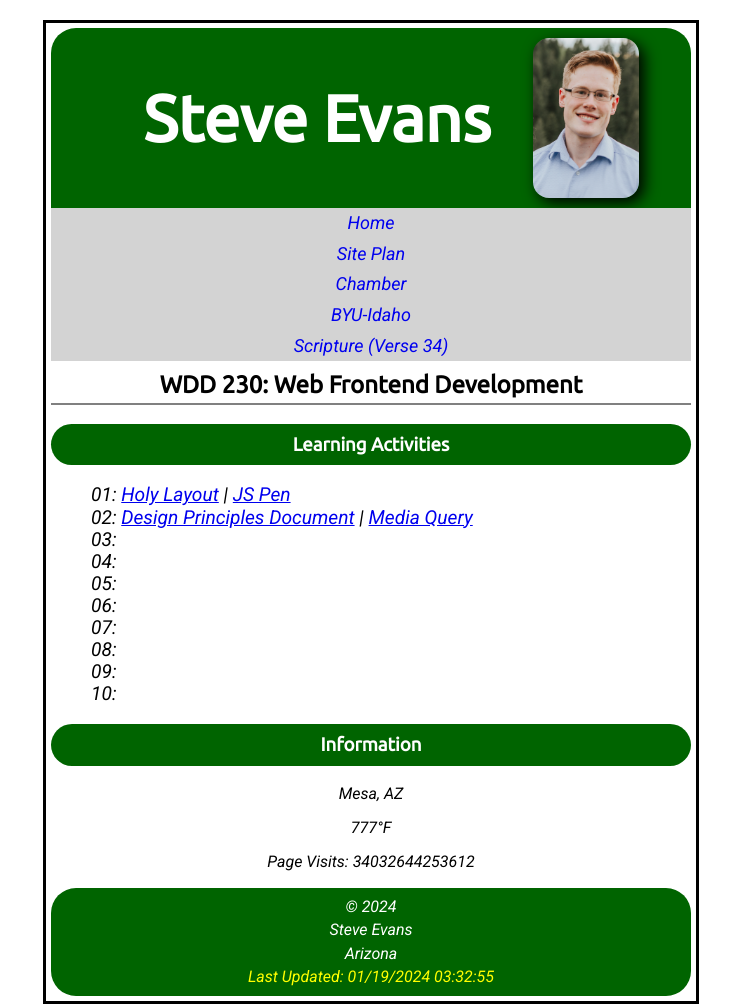
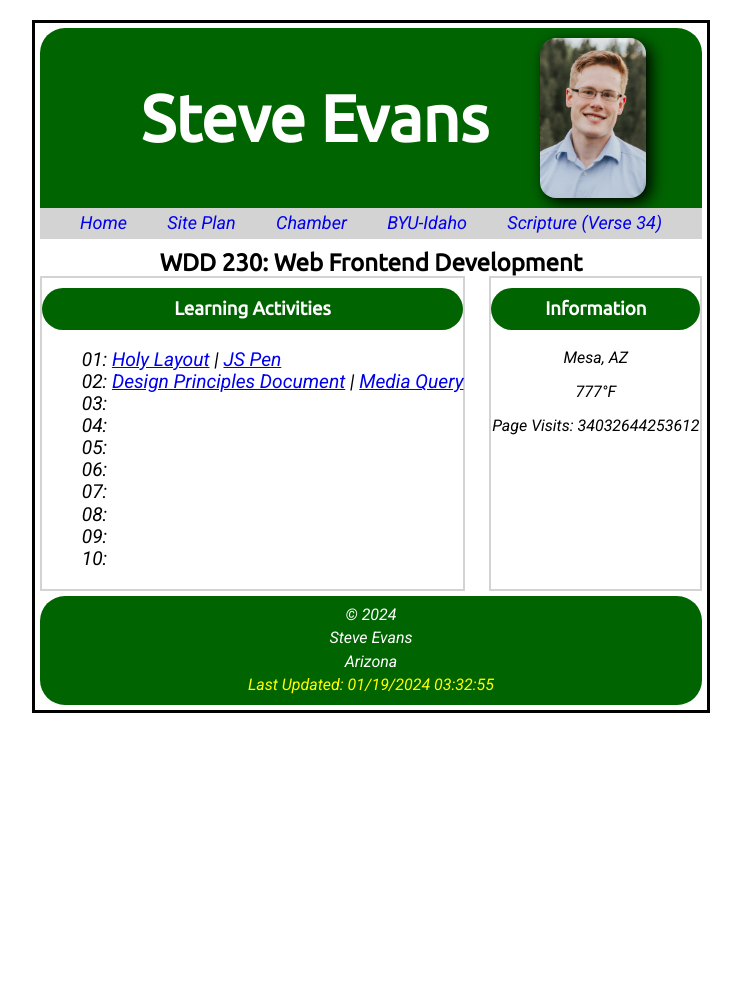
Before and after one commit to StevieEvans/wdd230, a plain HTML site: page index.html in a window 1280 px wide. Shown: the whole page, without its empty margins (269-1010 px from the left). After the commit the page ends 800 px from the top, so only its background shows below. Drawn offline with Linux system fonts and the light colour scheme.

Commit message:
update home page

```diff
--- a/index.html
+++ b/index.html
@@ -11,9 +11,10 @@
   <meta property="og:image" content="https://www.cityofbg.org/ImageRepository/Document?documentID=4955">
   <meta property="og:url" content="https://stevieevans.github.io/wdd230/">
   <script src ="scripts/getdates.js" defer></script>
+  <link rel="stylesheet" href="styles/normalize.css">
   <link href="https://fonts.googleapis.com/css2?family=Roboto:ital@1&family=Ubuntu&display=swap" rel="stylesheet">
-  <link rel="stylesheet" href="styles/normalize.css">
   <link rel="stylesheet" href="styles/base.css">
+  <link rel="stylesheet" href="styles/larger.css">
   <link rel="icon" href="favicon.ico" type="image/x-icon">
   <title>Steve Evans - WDD 230 - Web Frontend Development</title>
 </head>
@@ -25,17 +26,17 @@
   </header>
 
   <nav>
-    <a href="#">Home</a>
-    <a href="lesson03/chamber-site-plan.html">Site Plan</a>
-    <a href="chamber/">Chamber</a></h3>
-    <a href="https://www.byui.edu/" target="_blank">BYU-Idaho</a>
-    <a href="https://www.churchofjesuschrist.org/study/scriptures/bofm/2-ne/9?lang=eng" target="_blank">Scripture (Verse 34)</a>
-
+    <ul>
+      <li><a href="#">Home</a></li>
+      <li><a href="lesson03/chamber-site-plan.html">Site Plan</a></li>
+      <li><a href="chamber/">Chamber</a></li>
+      <li><a href="https://www.byui.edu/" target="_blank">BYU-Idaho</a></li>
+      <li><a href="https://www.churchofjesuschrist.org/study/scriptures/bofm/2-ne/9?lang=eng" target="_blank">Scripture (Verse 34)</a></li>
+    </ul>
   </nav>
 
   <main>
     <h2 class="main-header"> WDD 230: Web Frontend Development</h2>
-    <hr>
 
     <section class="card">
       <h3>Learning Activities</h3>
--- a/styles/base.css
+++ b/styles/base.css
@@ -56,6 +56,10 @@ h2 {
     font-family: 'Ubuntu', sans-serif;
 }
 
+nav ul {
+padding: 0;
+}
+
 ul{
     font-size: 1.2em;
     font-family: "Roboto", sans-serif;
@@ -84,7 +88,9 @@ header img {
 }
 
 .card {
+    margin-bottom: 5px;
     text-align: center;
+    border: 2px solid lightgray;
 }
 
 .card h3{
@@ -94,6 +100,7 @@ header img {
     text-align: center;
     padding: 10px;
     border-radius: 25px;
+    margin-top: 10px;
 }
 
 #last-modified{
--- /dev/null
+++ b/styles/larger.css
@@ -0,0 +1,22 @@
+@media screen and (min-width: 600px) {
+    nav ul {
+        display: flex;
+        justify-content: space-evenly;
+        margin: 0
+    }
+
+    main {
+        display:grid;
+        grid-template-rows: auto auto;
+        grid-template-columns: 2fr 1fr;
+        grid-column-gap: 1.5rem;
+    }
+
+    .main-header {
+        grid-column: 1 / span 2;
+    }
+
+    section h3 {
+        margin-top: 1rem;
+    }
+}
```
